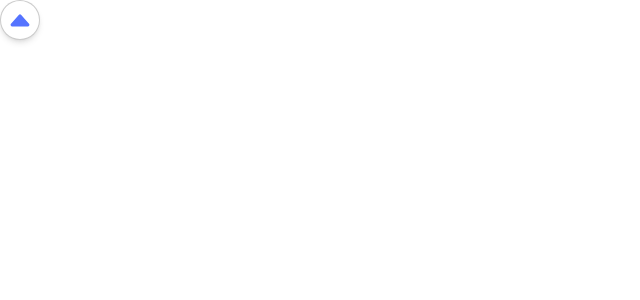
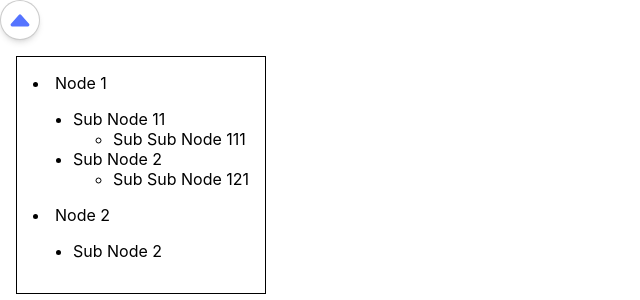
Before and after one commit to pj-mathematician/image-password, a React (Vite) app: page / in a window 1280 px wide. Shown: the top 300 px of the page, without its empty margins (0-640 px from the left). Built offline with nearby package versions, Linux system fonts and the light colour scheme.

Commit message:
tree rendering done!

```diff
--- a/src/App.jsx
+++ b/src/App.jsx
@@ -1,11 +1,54 @@
 import "./App.css";
 import Select from "./components/Select/Select";
+
+const list = [
+  {
+    name: 'Node 1',
+    id: 1,
+    children: [
+      {
+        name: 'Sub Node 11',
+        id: 11,
+        children: [
+          {
+            name: 'Sub Sub Node 111',
+            id: 111,
+            children: []
+          }
+        ]
+      },
+      {
+        name: 'Sub Node 2',
+        id: 12,
+        children: [
+          {
+            name: 'Sub Sub Node 121',
+            id: 121,
+            children: []
+          }
+        ]
+      }
+    ]
+  },
+  {
+    name: 'Node 2',
+    id: 2,
+    children: [
+      {
+        name: 'Sub Node 2',
+        id: 21,
+        children: []
+      }
+    ]
+  }
+
+]
 
 function App() {
   return (
     <div>
       {/* <Dropdown /> */}
-      <Select />
+      <Select list={list}/>
     </div>
   );
 }
--- a/src/components/Dropdown/Dropdown.jsx
+++ b/src/components/Dropdown/Dropdown.jsx
@@ -1,11 +1,39 @@
-import React from 'react'
-import styles from './Dropdown.module.css'
+import React from "react";
+import styles from "./Dropdown.module.css";
 
+export const Dropdown = ({ list, setSelectedNode }) => {
+  return (
+    <div className={styles.dropdown}>
+      {list.map((node) => {
+        return (
+          <TreeNode
+            key={node.id}
+            node={node}
+            setSelectedNode={setSelectedNode}
+          />
+        );
+      })}
+    </div>
+  );
+};
 
-export const Dropdown = () => {
+const TreeNode = ({ node, setSelectedNode }) => {
+  const hasChildren = node.children.length !== 0;
+
+  const handleClick = () => {
+    if (!hasChildren) setSelectedNode(node);
+  };
+  console.log(setSelectedNode)
+
   return (
-    <div>
-
-    </div>
-  )
-}
+    <li onClick={handleClick}>
+      {node?.name}
+      <ul>
+        {hasChildren &&
+          node.children.map((subNode) => {
+            return <TreeNode key={subNode.id} node={subNode} />;
+          })}
+      </ul>
+    </li>
+  );
+};
--- a/src/components/Dropdown/Dropdown.module.css
+++ b/src/components/Dropdown/Dropdown.module.css
@@ -0,0 +1,6 @@
+.dropdown {
+    border: 1px solid black;
+    padding: 1rem;
+    margin: 1rem;
+    width: fit-content;
+}
--- a/src/components/Select/Select.jsx
+++ b/src/components/Select/Select.jsx
@@ -1,14 +1,21 @@
 import { BsCaretDownFill, BsCaretUpFill } from "react-icons/bs";
 import styles from "./Select.module.css";
 
-import { useState } from "react";
+import { useState, useEffect } from "react";
+import Dropdown from "../Dropdown";
 
 function Select({ list }) {
   const [open, setOpen] = useState(false);
 
+  const [selectedNode, setSelectedNode] = useState(null);
+
   const handleClick = () => {
     setOpen((prev) => !prev);
   };
+
+  useEffect(() => {
+    console.log(selectedNode)
+  },[selectedNode])
 
   return (
     <div>
@@ -20,6 +27,7 @@ function Select({ list }) {
           }}
         />
       </button>
+      {!open && <Dropdown list={list} setSelectedNode={setSelectedNode} />}
     </div>
   );
 }
```
